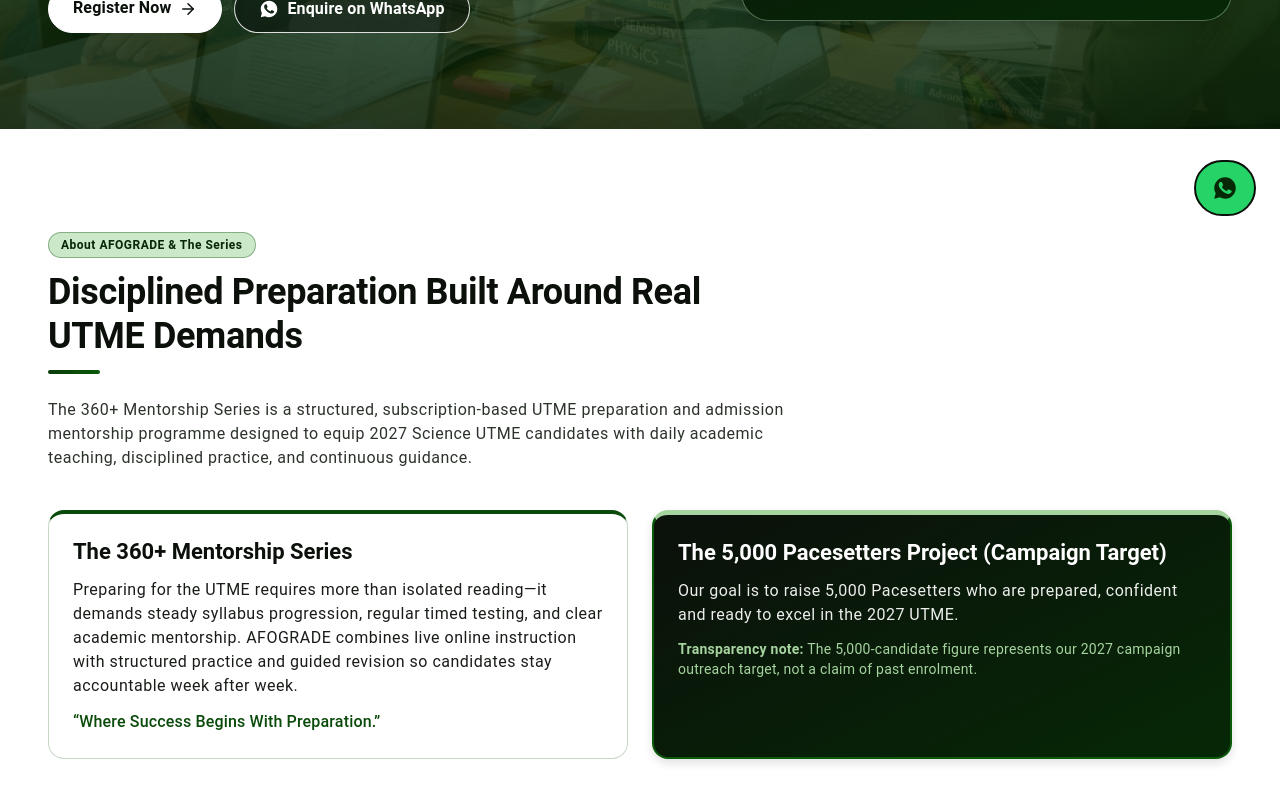
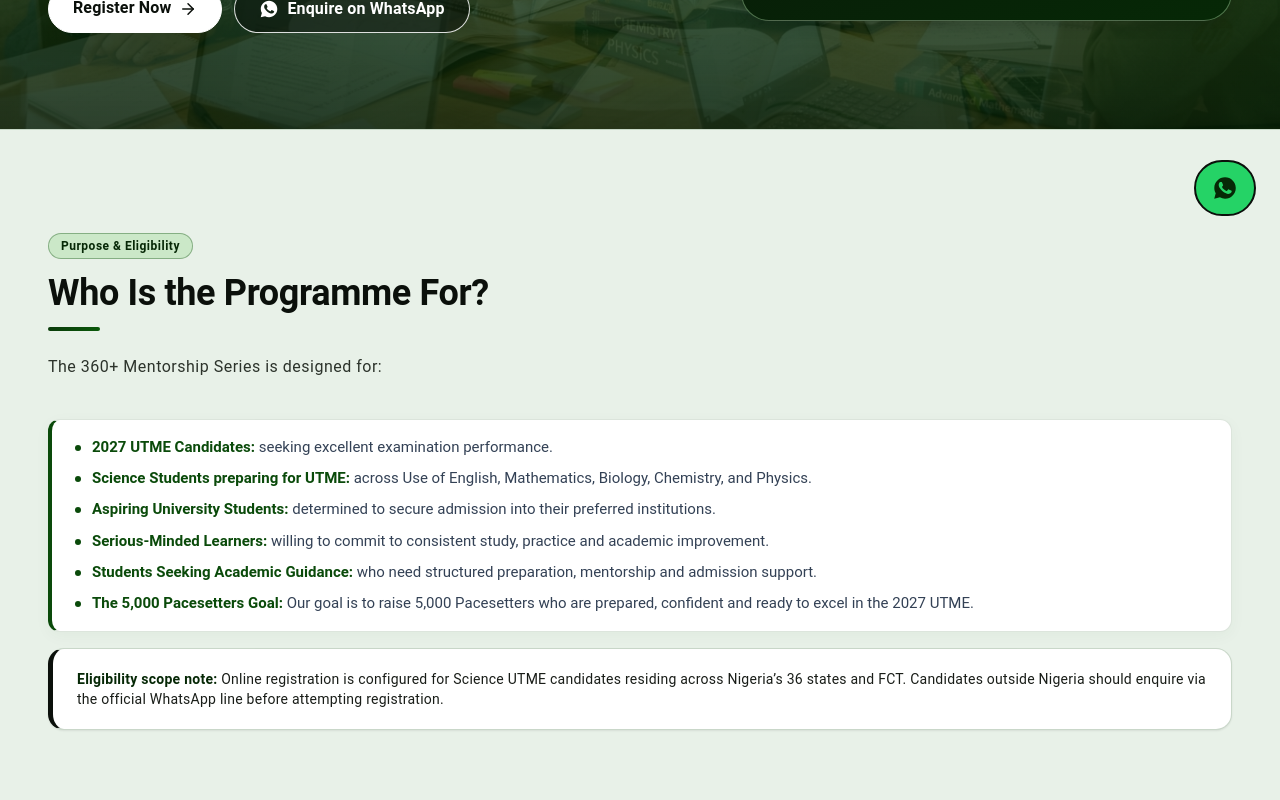
Before and after one commit to sammy-2210/afograde-360-mentorship, a Next.js app: page / in a window 1280 px wide. Shown: the part 560-1360 px from the top of the page. Built offline with nearby package versions, Linux system fonts and the light colour scheme; no server answers.

Commit message:
feat: remove AboutSection and reorder sections per user flow

```diff
--- a/scripts/verify-static-export.mjs
+++ b/scripts/verify-static-export.mjs
@@ -90,14 +90,13 @@ if (fs.existsSync(path.join(OUT_DIR, "index.html"))) {
   // 5. Required Section IDs (after user requested removals)
   const requiredSectionIds = [
     "hero",
-    "about",
     "objectives",
     "benefits",
+    "track-record",
     "how-it-works",
     "dates-structure",
-    "track-record",
+    "register",
     "rewards",
-    "register",
     "contact",
     "faq",
     "footer",
--- a/src/components/LandingPageClient.tsx
+++ b/src/components/LandingPageClient.tsx
@@ -6,7 +6,6 @@ import { Footer } from "@/components/layout/Footer";
 import { Header } from "@/components/layout/Header";
 import { StickyMobileBar } from "@/components/layout/StickyMobileBar";
 import { RegistrationSection } from "@/components/registration/RegistrationSection";
-import { AboutSection } from "@/components/sections/AboutSection";
 import { BenefitsSection } from "@/components/sections/BenefitsSection";
 import { ContactSection } from "@/components/sections/ContactSection";
 import { DatesStructureSection } from "@/components/sections/DatesStructureSection";
@@ -28,16 +27,15 @@ export function LandingPageClient() {
       <Header />
       <main id="main-content" tabIndex={-1}>
         <HeroSection uiState={controller.machine.uiState} />
-        <AboutSection />
         <ObjectivesSection />
         <BenefitsSection />
-        <HowItWorksSection />
-        <DatesStructureSection serverConfig={controller.machine.serverConfig} />
         <TrackRecordSection
           serverTrackRecord={controller.machine.serverConfig?.trackRecord}
         />
+        <HowItWorksSection />
+        <DatesStructureSection serverConfig={controller.machine.serverConfig} />
+        <RegistrationSection controller={controller} />
         <RewardsSection />
-        <RegistrationSection controller={controller} />
         <ContactSection />
         <FaqSection />
         <FinalCtaSection />
--- a/src/components/layout/Footer.tsx
+++ b/src/components/layout/Footer.tsx
@@ -27,11 +27,12 @@ interface FooterProps {
 
 const FOOTER_NAV_ITEMS = [
   { label: "Home", hash: "#hero" },
-  { label: "About the Programme", hash: "#about" },
   { label: "Programme Benefits", hash: "#benefits" },
   { label: "Hall of Fame", hash: "#track-record" },
+  { label: "How It Works", hash: "#how-it-works" },
+  { label: "Structure", hash: "#dates-structure" },
+  { label: "Registration", hash: "#register" },
   { label: "Awards & Prizes", hash: "#rewards" },
-  { label: "Registration", hash: "#register" },
   { label: "Frequently Asked Questions", hash: "#faq" },
 ] as const;
 
--- a/src/components/layout/Header.tsx
+++ b/src/components/layout/Header.tsx
@@ -14,12 +14,12 @@ import { WhatsAppCta } from "@/components/ui/WhatsAppCta";
 import styles from "./Header.module.css";
 
 const NAV_ITEMS = [
-  { label: "About", href: "#about" },
   { label: "Benefits", href: "#benefits" },
   { label: "Hall of Fame", href: "#track-record" },
+  { label: "How It Works", href: "#how-it-works" },
   { label: "Structure", href: "#dates-structure" },
+  { label: "Registration", href: "#register" },
   { label: "Awards", href: "#rewards" },
-  { label: "Registration", href: "#register" },
   { label: "FAQs", href: "#faq" },
   { label: "Contact", href: "#contact" },
 ] as const;
--- a/src/components/sections/AboutSection.tsx
+++ /dev/null
@@ -1,61 +0,0 @@
-import { BRAND_CONFIG, OBJECTIVES_CONFIG } from "@/config/programme";
-import { SectionHeading } from "@/components/ui/SectionHeading";
-import styles from "./Sections.module.css";
-
-export function AboutSection() {
-  return (
-    <section id="about" className="section">
-      <div className="container">
-        <SectionHeading
-          eyebrow="About AFOGRADE & The Series"
-          title="Disciplined Preparation Built Around Real UTME Demands"
-          lead={OBJECTIVES_CONFIG.programmePurpose}
-        />
-
-        <div className={styles.gridTwo}>
-          <article className={styles.cardElevatedWhite}>
-            <h3 className={`type-title-large ${styles.cardTitle}`}>
-              {BRAND_CONFIG.programmeName}
-            </h3>
-            <p className={`type-body-large ${styles.cardBody}`}>
-              Preparing for the UTME requires more than isolated reading—it
-              demands steady syllabus progression, regular timed testing, and
-              clear academic mentorship. {BRAND_CONFIG.shortName} combines live
-              online instruction with structured practice and guided revision so
-              candidates stay accountable week after week.
-            </p>
-            <p
-              className="type-title-medium"
-              style={{ color: "var(--afograde-color-primary)" }}
-            >
-              “{BRAND_CONFIG.tagline}”
-            </p>
-          </article>
-
-          <article className={styles.cardObsidianBrand}>
-            <h3
-              className="type-title-large"
-              style={{ color: "var(--afograde-color-on-primary)" }}
-            >
-              {BRAND_CONFIG.campaignName} (Campaign Target)
-            </h3>
-            <p
-              className="type-body-large"
-              style={{ color: "rgba(255, 255, 255, 0.92)" }}
-            >
-              {OBJECTIVES_CONFIG.pacesettersExplanation}
-            </p>
-            <p
-              className="type-body-medium"
-              style={{ color: "var(--afograde-color-inverse-primary)" }}
-            >
-              <strong>Transparency note:</strong> The{" "}
-              {BRAND_CONFIG.pacesettersTargetCount}-candidate figure represents
-              our 2027 campaign outreach target, not a claim of past enrolment.
-            </p>
-          </article>
-        </div>
-      </div>
-    </section>
-  );
-}
```
